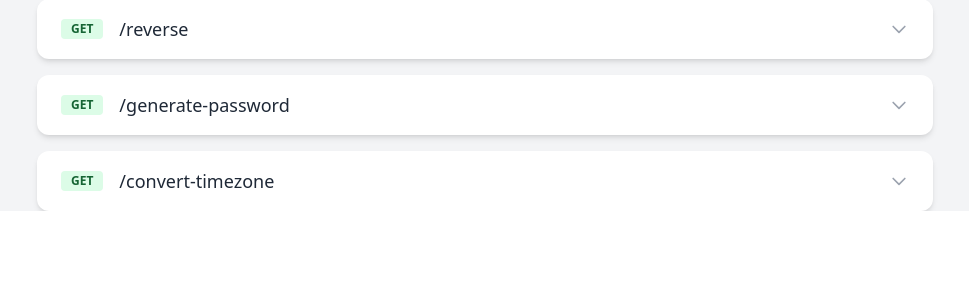
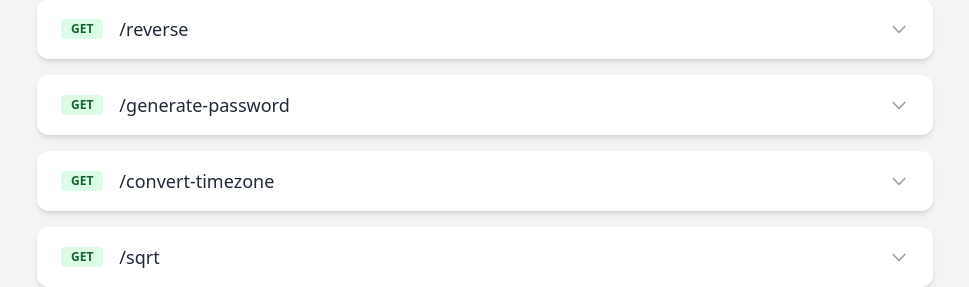
Before and after one commit to loopy5418/api, a Flask app: template api/templates/index.html in a window 1280 px wide. Shown: the part 1517-1804 px from the top of the page, without its empty margins (155-1124 px from the left). Before the commit the page ends 1728 px from the top, so only its background shows below. Run offline with Flask 3, Linux system fonts and the light colour scheme; the template is opened without the code that fills it, so the values that code supplies are empty; some libraries are stand-ins or nearby versions.

Commit message:
Update index.html

```diff
--- a/api/templates/index.html
+++ b/api/templates/index.html
@@ -622,6 +629,30 @@
 }</code></pre>
         </div>
       </div>
+
+      <div class="bg-white dark:bg-gray-800 rounded-xl shadow-md overflow-hidden">
+      <div class="flex items-center justify-between px-6 py-4 cursor-pointer hover:bg-gray-50 dark:hover:bg-gray-700" onclick="toggleDetails('endpoint-sqrt')">
+        <span class="bg-green-100 text-green-800 text-xs font-semibold mr-2 px-2.5 py-0.5 rounded">GET</span>
+        <span class="flex-1 ml-2 text-lg">/sqrt</span>
+        <svg xmlns="http://www.w3.org/2000/svg" class="w-5 h-5 text-gray-400" fill="none" viewBox="0 0 24 24" stroke="currentColor">
+          <path stroke-linecap="round" stroke-linejoin="round" stroke-width="2" d="M19 9l-7 7-7-7" />
+        </svg>
+      </div>
+      <div id="endpoint-sqrt" class="px-6 py-4 hidden border-t dark:border-gray-700">
+        <h3 class="font-semibold">Query Parameters</h3>
+        <ul class="list-disc pl-6 text-sm mb-4">
+          <li><strong>numbet</strong>: Number to get the sqrt of (required)</li>
+        </ul>
+        <h3 class="font-semibold">Example URL</h3>
+                  <p class="text-sm text-gray-500 dark:text-gray-400">https://api.loopy5418.dev/sqrt?number=25</p>
+        <h3 class="font-semibold">Response Preview</h3>
+        <pre class="language-json rounded bg-gray-900 p-4 text-sm"><code>{
+  "success": true,
+  "number": 25,
+  "sqrt": 5.0
+}</code></pre>
+      </div>
+    </div>
   </main>
 </body>
 </html>
```
Also changed, not shown: other parts of api/templates/index.html (+14 -7 lines).
